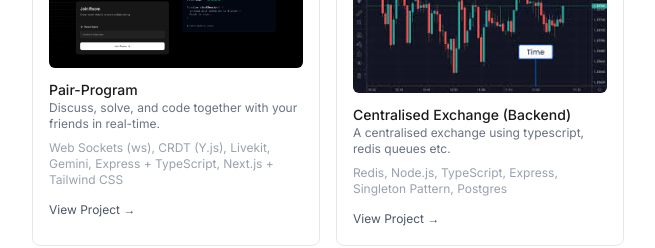
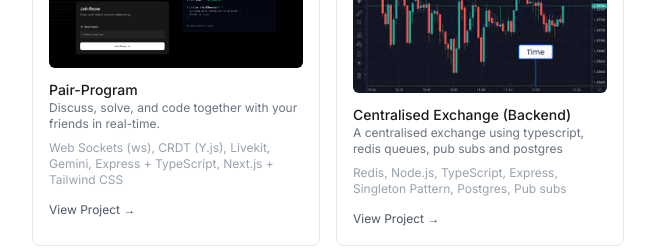
Before and after one commit to BeNikk/Me, a Next.js app: page / in a window 1280 px wide. Shown: the part 1000-1248 px from the top of the page, without its empty margins (312-967 px from the left). Built offline with nearby package versions, Linux system fonts and the light colour scheme.

Commit message:
change:projects

```diff
--- a/projects.ts
+++ b/projects.ts
@@ -8,8 +8,8 @@ const projects = [
   },
     {
     name: "Centralised Exchange (Backend)",
-    description: "A centralised exchange using typescript, redis queues etc.",
-    tech: "Redis, Node.js, TypeScript, Express, Singleton Pattern, Postgres",
+    description: "A centralised exchange using typescript, redis queues, pub subs and postgres",
+    tech: "Redis, Node.js, TypeScript, Express, Singleton Pattern, Postgres, Pub subs",
     image: "/cfdExchange.jpeg",
     link: "https://github.com/BeNikk/cex"
   },
```
